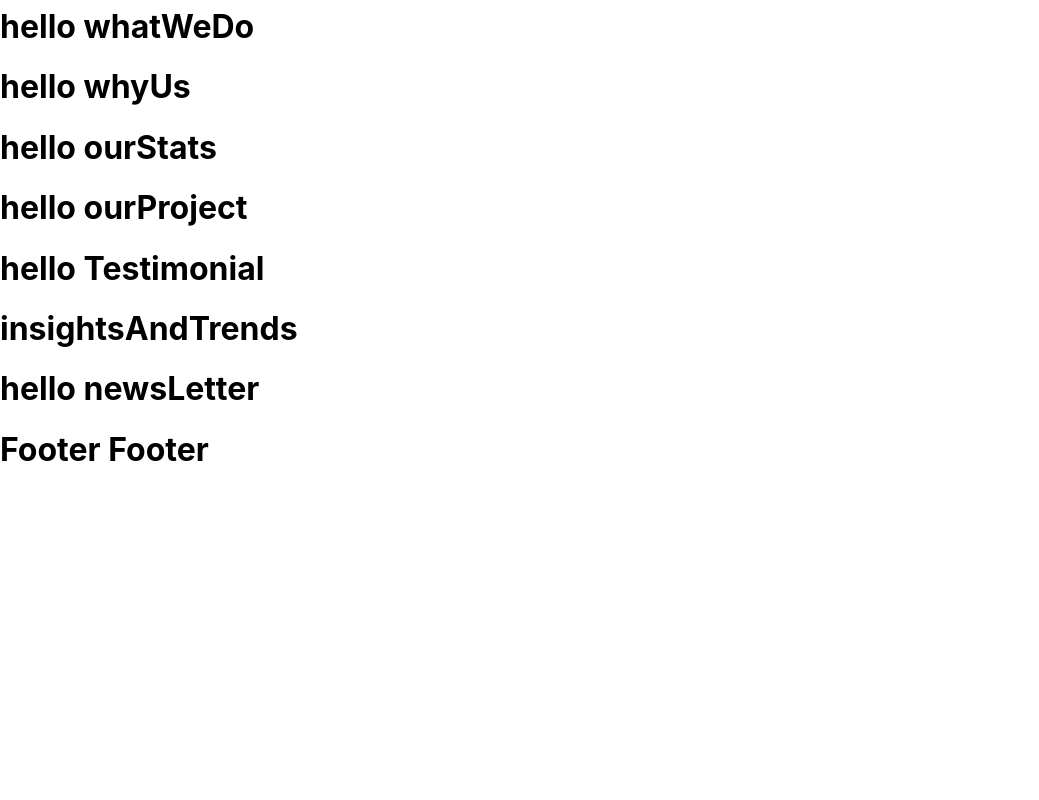
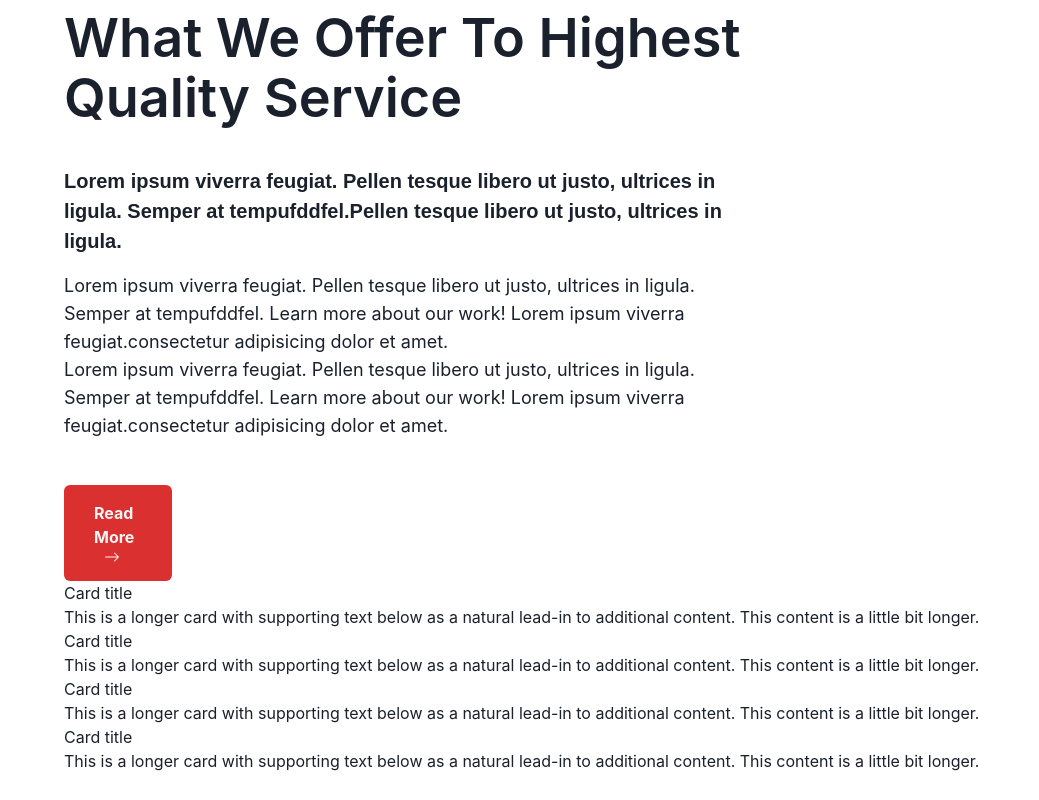
Before and after one commit to cirmuel99/April-Top-Brands, a React (Create React App) app: page / in a window 1280 px wide. Shown: the part 1780-2580 px from the top of the page, without its empty margins (0-1039 px from the left). Before the commit the page ends 2270 px from the top, so only its background shows below. Built offline with nearby package versions, Linux system fonts and the light colour scheme.

Commit message:
work in progress

```diff
--- a/package.json
+++ b/package.json
@@ -10,9 +10,11 @@
     "@testing-library/react": "^13.4.0",
     "@testing-library/user-event": "^13.5.0",
     "antd": "^5.7.0",
+    "bootstrap": "^5.3.0",
     "font-awesome": "^4.7.0",
     "framer-motion": "^10.12.18",
     "react": "^18.2.0",
+    "react-bootstrap": "^2.8.0",
     "react-dom": "^18.2.0",
     "react-icons": "^4.10.1",
     "react-scripts": "5.0.1",
--- a/src/App.js
+++ b/src/App.js
@@ -1,5 +1,6 @@
 import './App.css';
 import { BrowserRouter, Routes, Route } from 'react-router-dom';
+import { ChakraProvider } from '@chakra-ui/react'
 import Layout from './pages/Layout';
 import Home from './pages/Home';
 import About from './pages/About';
@@ -10,6 +11,7 @@ import Team from './pages/Team'
 
 const App = () => {
   return (
+    <ChakraProvider>
        <BrowserRouter>
           <Routes>
             <Route path="/" element={<Layout />}>
@@ -22,6 +24,8 @@ const App = () => {
             </Route>
           </Routes>
       </BrowserRouter>
+    </ChakraProvider>
+
   )
 }
 
--- a/src/component/WhatWeDo.js
+++ b/src/component/WhatWeDo.js
@@ -1,7 +1,52 @@
+import { Link } from 'react-router-dom'
+import { BsArrowRight } from 'react-icons/bs';
+import Card from 'react-bootstrap/Card';
+import Col from 'react-bootstrap/Col';
+import Row from 'react-bootstrap/Row';
+
+
 const whatWeDo = () => {
     return (
         <div className="whatWeDo">
-            <h1 className="whatWeDo">hello whatWeDo</h1>
+            <div style={{width: '90%', margin: 'auto', paddingBottom: '6em'}}>
+                <div>
+                    <h6 className='wwa-h6'>Who We Are</h6>
+                    <h3 className='wwa-h3'>What We Offer To Highest <br/>Quality Service</h3>
+                </div>
+
+                <div style={{display: 'flex', flexDirection: 'column',  width:'60%', paddingTop: '2.4em'}}>
+                    <h5 className='wwa-h5'>Lorem ipsum viverra feugiat. Pellen tesque libero ut justo, ultrices in
+                        ligula. Semper at tempufddfel.Pellen tesque libero ut justo, ultrices in ligula.
+                    </h5>
+                    <p className='wwa-p1'>
+                        Lorem ipsum viverra feugiat. Pellen tesque libero ut justo, ultrices in ligula. Semper at tempufddfel.
+                        Learn more about our work! Lorem ipsum viverra feugiat.consectetur adipisicing dolor et amet.
+                    </p>
+                    <p className='wwa-p'>Lorem ipsum viverra feugiat. Pellen tesque libero ut justo, ultrices in ligula. Semper at tempufddfel.
+                        Learn more about our work! Lorem ipsum viverra feugiat.consectetur adipisicing dolor et amet.</p>
+                        <Link to='/about' className="read-more-link" style={{width: '108px'}}>Read More
+                            <BsArrowRight style={{marginLeft: '10px'}} />
+                        </Link>
+                    </div>
+
+                    <Row xs={1} md={2} className="g-4">
+                        {Array.from({ length: 4 }).map((_, idx) => (
+                            <Col key={idx}>
+                                <Card>
+                                    <Card.Body>
+                                        <Card.Title>Card title</Card.Title>
+                                        <Card.Text>
+                                            This is a longer card with supporting text below as a natural
+                                            lead-in to additional content. This content is a little bit
+                                            longer.
+                                        </Card.Text>
+                                    </Card.Body>
+                                </Card>
+                            </Col>
+                            ))}
+                        </Row>
+
+            </div>
         </div>
     )
 }
```
Also changed, not shown: 1 other file (tests, documents, lock files or other folders). Lines whose indentation alone changed are shown as unchanged.
